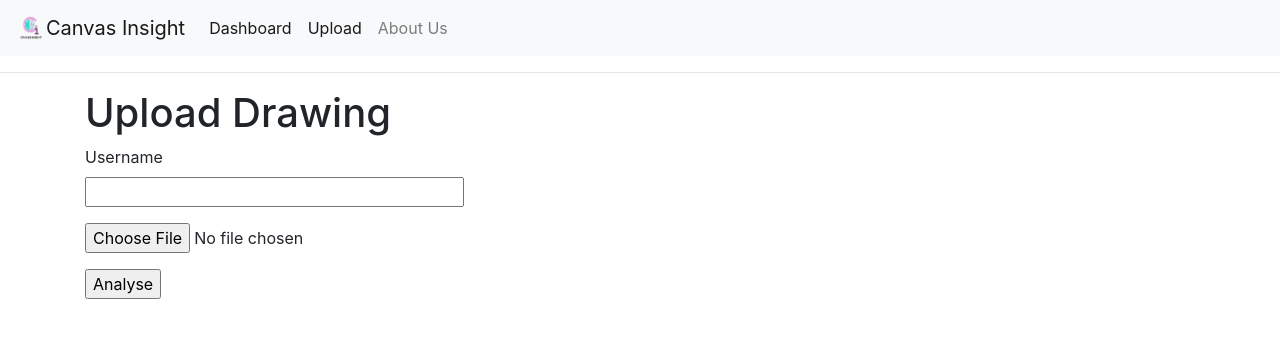
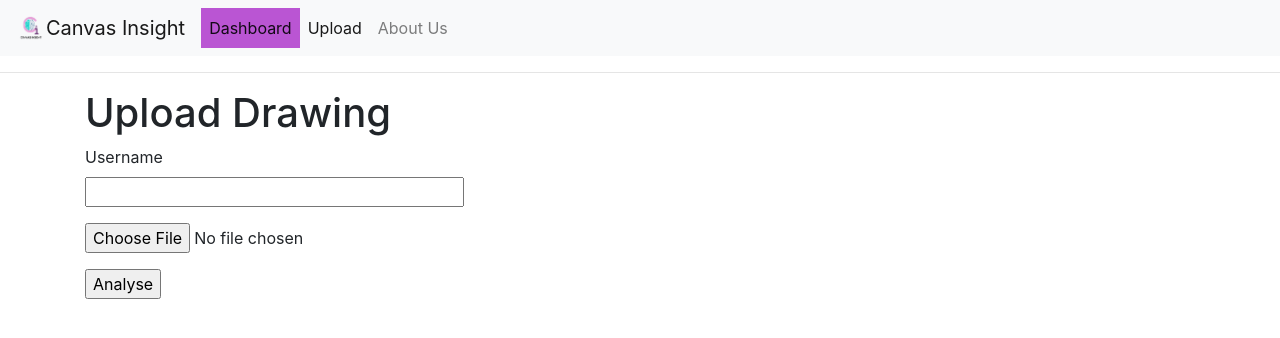
Before and after one commit to skamal16/CanvasInsight, a Flask app: page /upload in a window 1280 px wide, with the pointer over the restyled element. Shown: the top 338 px of the page. Run offline with Flask 2, Linux system fonts and the light colour scheme; some libraries are stand-ins or nearby versions.

Commit message:
Update base.html

```diff
--- a/app/templates/base.html
+++ b/app/templates/base.html
@@ -20,6 +20,12 @@
     <script src="https://ajax.googleapis.com/ajax/libs/jquery/3.3.1/jquery.min.js"></script>
     <script src="https://cdnjs.cloudflare.com/ajax/libs/popper.js/1.14.7/umd/popper.min.js"></script>
     <script src="https://stackpath.bootstrapcdn.com/bootstrap/4.3.1/js/bootstrap.min.js"></script>
+
+    <style>
+        .nav-item:hover {
+            background-color: mediumorchid;
+        }
+    </style>
 
 </head>
 
```
